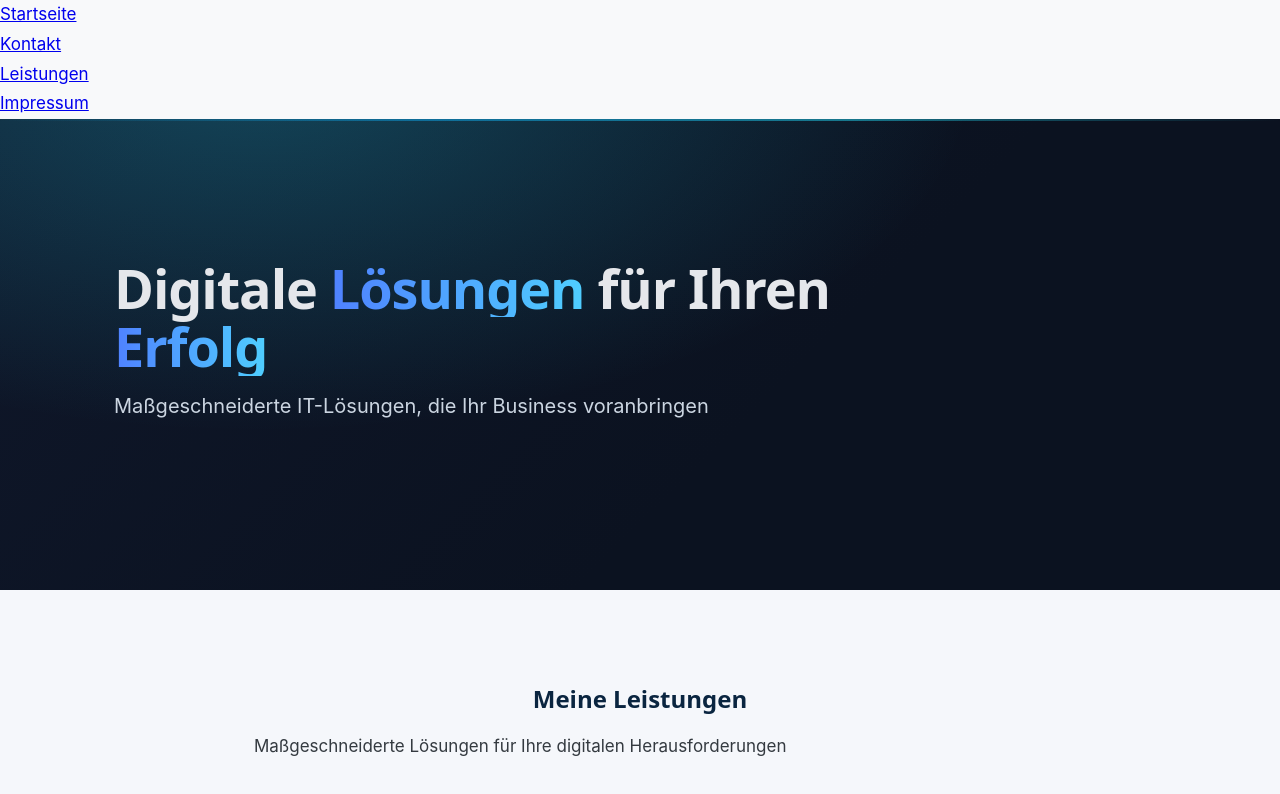
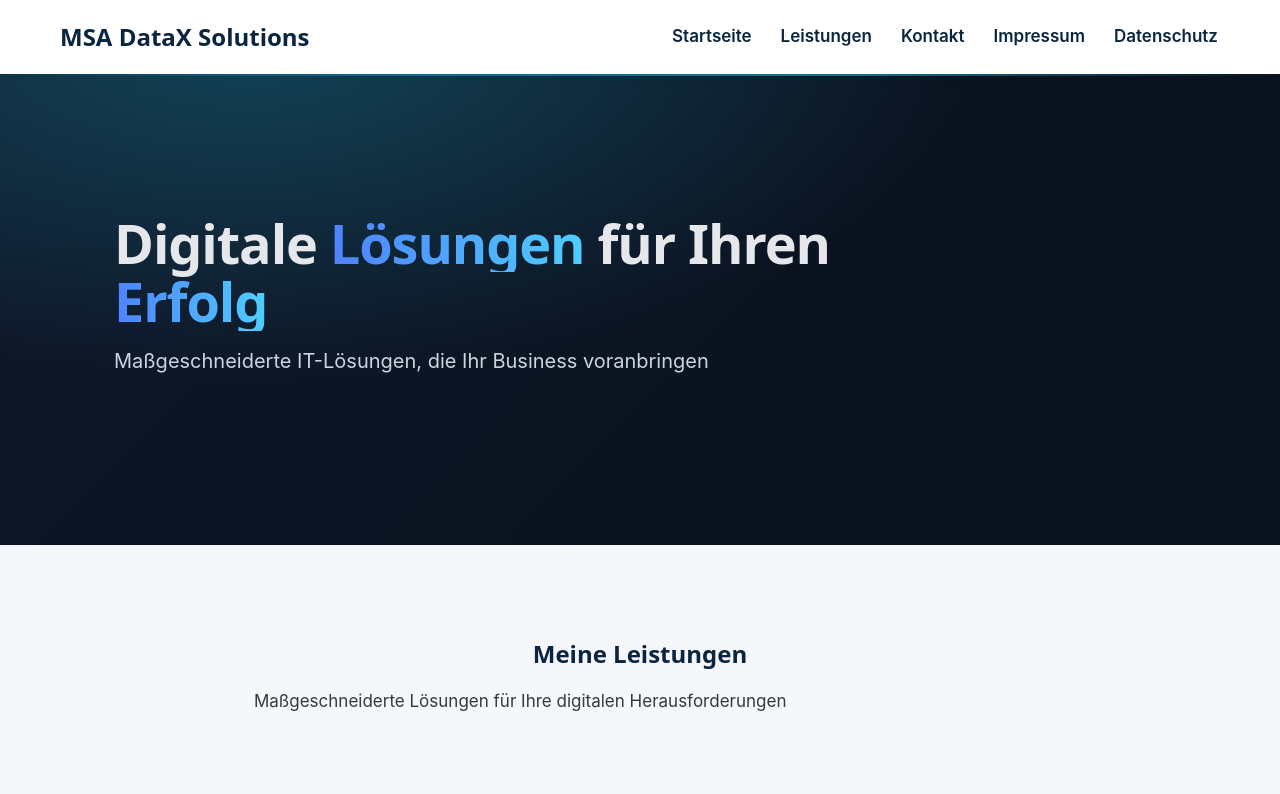
Before and after one commit to Moussa190/msadatax, a plain HTML site: page index.html in a window 1280 px wide. Shown: the top 794 px of the page. Drawn offline with Linux system fonts and the light colour scheme; files that its build step writes are made by us from their sources.

Commit message:
Add files via upload

```diff
--- a/index.html
+++ b/index.html
@@ -1,5 +1,3 @@
-
-
 <!DOCTYPE html>
 <html lang="de">
 <head>
@@ -9,28 +7,30 @@
   <title>MSA DataX Solutions – Freelance IT Experte</title>
 
   <!-- Favicon -->
-  <link rel="icon" href="/static/images/favicon.ico" type="image/x-icon">
+  <link rel="icon" href="static/images/favicon.ico" type="image/x-icon">
 
   <!-- Haupt-Stylesheet -->
-  <link rel="stylesheet" href="/static/css/style.css">
+  <link rel="stylesheet" href="static/css/style.css">
+</head>
 
-
-</head>
 <body>
-  <header>
-    <nav>
-      <ul>
+  <header class="main-nav">
+    <div class="container">
+        <a href="/" class="nav-logo">MSA DataX Solutions</a>
+        <button class="nav-burger" aria-label="Menü öffnen" aria-expanded="false" aria-controls="main-nav-links">
+            <i class="fas fa-bars" aria-hidden="true"></i>
+        </button>
+        <ul class="nav-links" id="main-nav-links">
             <li><a href="/">Startseite</a></li>
+            <li><a href="/leistungen/">Leistungen</a></li>
             <li><a href="/kontakt/">Kontakt</a></li>
-        <li><a href="/leistungen/">Leistungen</a></li>
             <li><a href="/impressum/">Impressum</a></li>
+            <li><a href="/datenschutz/">Datenschutz</a></li>
         </ul>
-    </nav>
+    </div>
   </header>
 
   <main>
-
-
     <!-- Hero Section -->
     <header class="hero">
       <div class="hero__container">
@@ -152,17 +152,13 @@
           <h2 class="cta-title" id="cta-title">Starten wir Ihr nächstes Projekt</h2>
           <p class="cta-subtitle">Vereinbaren Sie jetzt Ihr kostenloses Beratungsgespräch und erhalten Sie in 30 Minuten konkrete Lösungsvorschläge.</p>
         </div>
-    <a href="/kontakt/" class="btn btn-primary btn-lg">Jetzt Termin vereinbaren</a>
+        <a href="../kontakt/" class="btn btn-primary btn-lg">Jetzt Termin vereinbaren</a>
       </div>
     </section>
-
-
   </main>
 
   <footer>
     <p>© 2025 MSA DataX Solutions – Alle Rechte vorbehalten</p>
   </footer>
-
-
 </body>
 </html>
```
Lines whose indentation alone changed are shown as unchanged.
